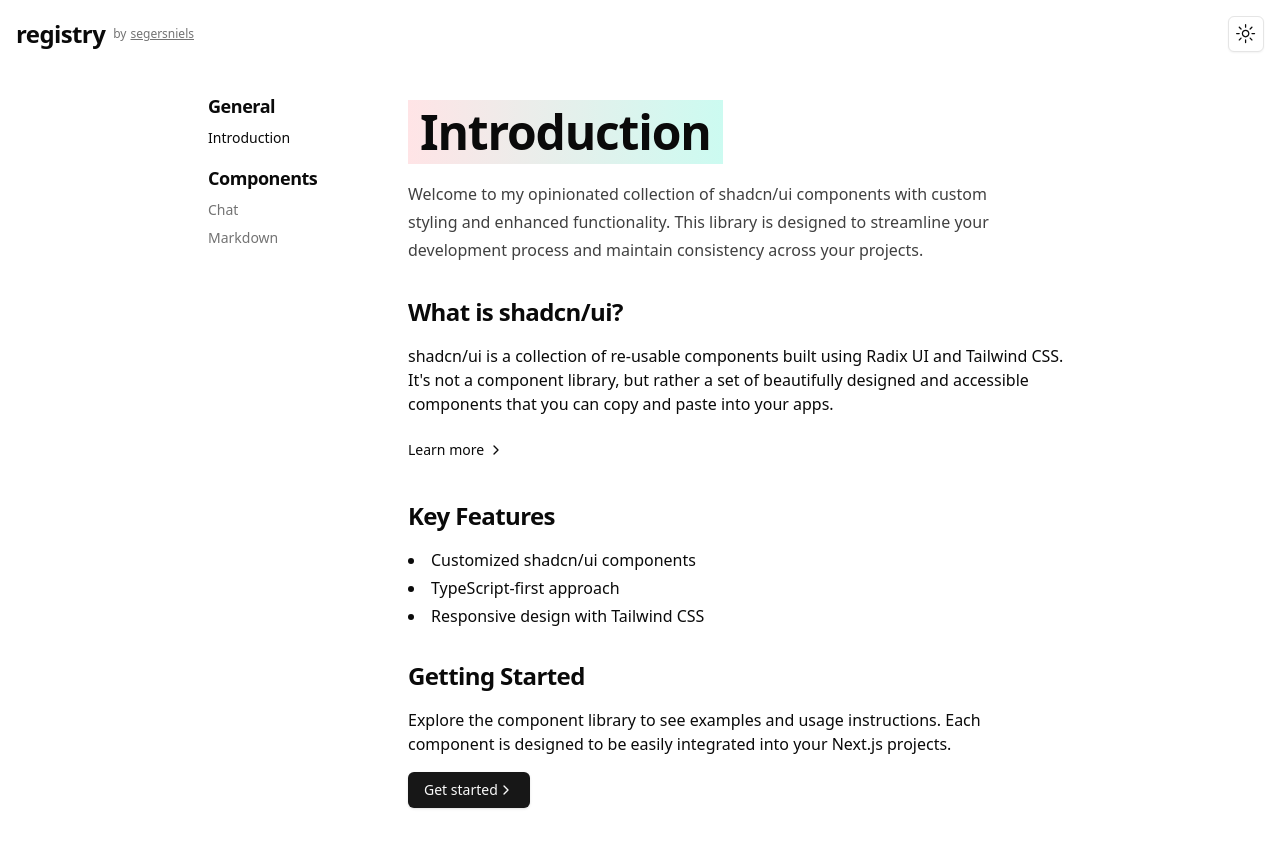
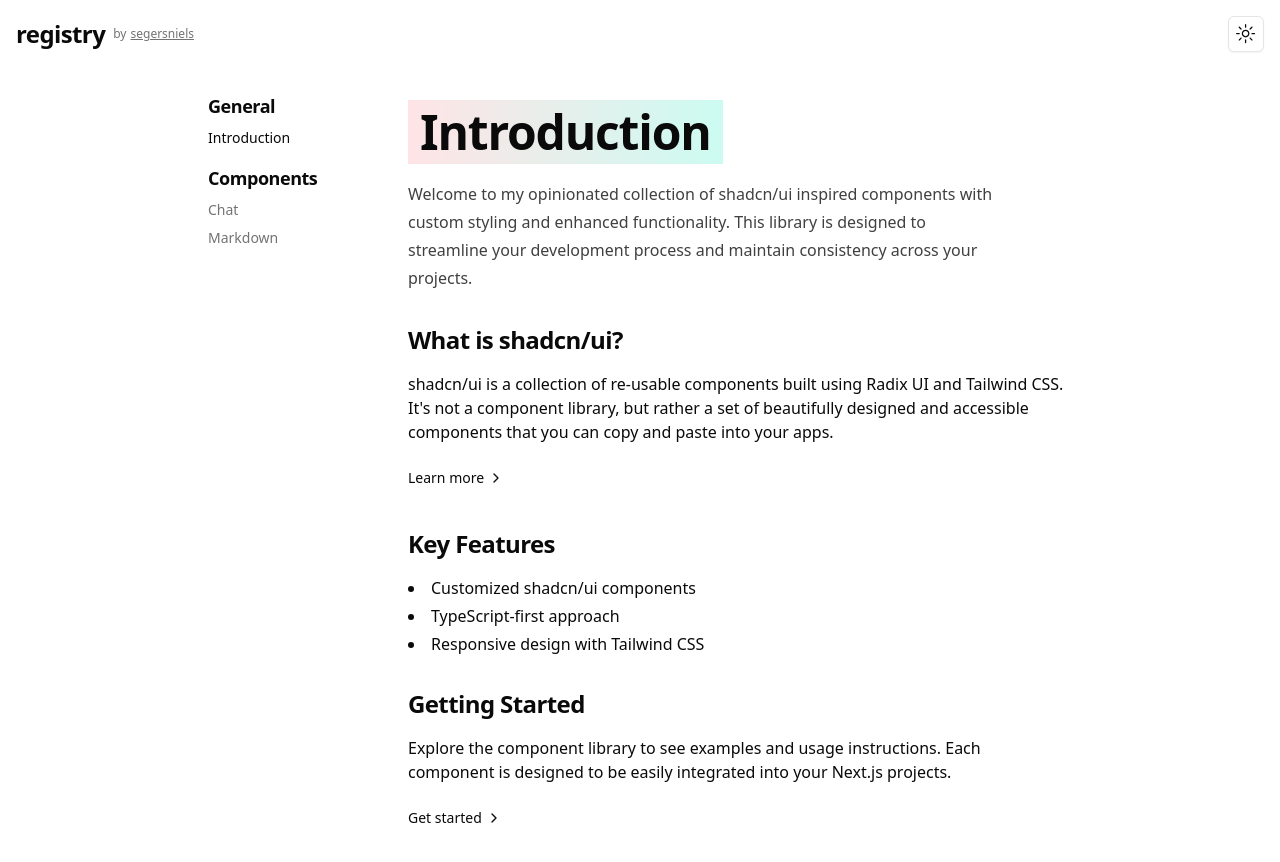
Before and after one commit to segersniels/registry.niels.foo, a Next.js app: page / in a window 1280 px wide. Shown: the top 862 px of the page. Before the commit the page ends 840 px from the top, so only its background shows below. Built offline with nearby package versions, Linux system fonts and the light colour scheme.

Commit message:
refactor: consistent buttons on landing

```diff
--- a/src/app/page.tsx
+++ b/src/app/page.tsx
@@ -17,10 +17,10 @@ export default function Introduction() {
       <LayoutTitle>Introduction</LayoutTitle>
       <LayoutContent>
         <LayoutDescription>
-          Welcome to my opinionated collection of shadcn/ui components with
-          custom styling and enhanced functionality. This library is designed to
-          streamline your development process and maintain consistency across
-          your projects.
+          Welcome to my opinionated collection of shadcn/ui inspired components
+          with custom styling and enhanced functionality. This library is
+          designed to streamline your development process and maintain
+          consistency across your projects.
         </LayoutDescription>
 
         <LayoutSection>
@@ -60,7 +60,10 @@ export default function Introduction() {
           </p>
 
           <Link href="/chat">
-            <Button>
+            <Button
+              variant="ghost"
+              className="hover:bg-transparent p-0 flex items-center gap-1 hover:text-primary/90"
+            >
               <span>Get started</span>
               <ChevronRight className="w-4 h-4" />
             </Button>
```
